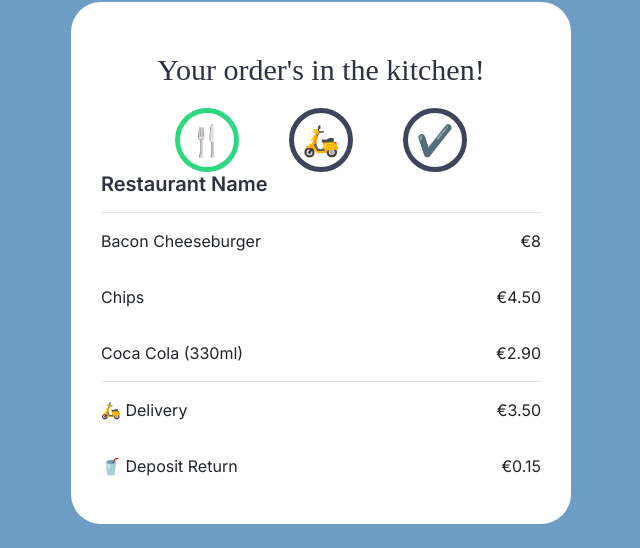
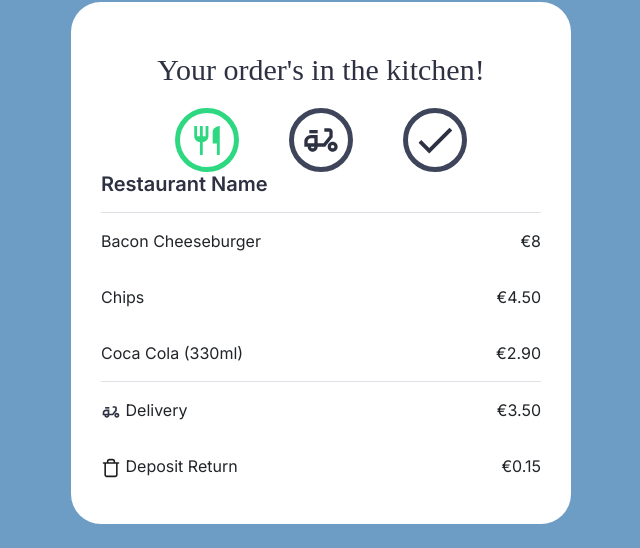
Before and after one commit to AustinCoules/SDEV2004-CA, a Flask app: page /checkout in a window 1280 px wide. Shown: the part 282-830 px from the top of the page, without its empty margins (319-959 px from the left). Run offline with Flask 3, Linux system fonts and the light colour scheme; some web fonts are replaced.

Commit message:
Replace emojis with final icons

```diff
--- a/app/templates/checkout.html
+++ b/app/templates/checkout.html
@@ -18,9 +18,9 @@
         <div class="progress-icons">
             <!-- Placeholder Icons -->
             <ul class="list-group list-group-horizontal">
-                <li class="list-group-item">🍴</li>
-                <li class="list-group-item">🛵</li>
-                <li class="list-group-item">✔️</li>
+                <li class="list-group-item"><img src="../static/assets/knife_and_fork.svg" alt="Knife and Fork"></li>
+                <li class="list-group-item"><img src="../static/assets/moped.svg" alt="Moped"></li>
+                <li class="list-group-item"><img src="../static/assets/tick.svg"></li>
             </ul>
             <!-- Potential Bootstrap progress bar here -->
         </div>
@@ -43,14 +43,14 @@
             <ul class="list-group list-group-flush border-top">
                 <li class="list-group-item bg-transparent border-0 px-0 py-3 d-flex justify-content-between align-items-center">
                     <span>
-                        <span>🛵</span>
+                        <span class="fee-icons"><img src="../static/assets/moped_20px.svg" alt="Moped"></span>
                         <span>{{_('Delivery')}}</span>
                     </span>
                     <span>{{_('€3.50')}}</span>
                 </li>
                 <li class="list-group-item bg-transparent border-0 px-0 py-3 d-flex justify-content-between align-items-center">
                     <span>
-                        <span>🥤</span>
+                        <span class="fee-icons"><img src="../static/assets/trash.svg" alt="Trash Bin"></span>
                         <span>{{_('Deposit Return')}}</span>
                     </span>
                     <span>{{_('€0.15')}}</span>
```
Also changed, not shown: app/static/assets/knife_and_fork.svg (added), app/static/assets/moped.svg (added), app/static/assets/moped_20px.svg (added), app/static/assets/tick.svg (added), app/static/assets/trash.svg (added).
